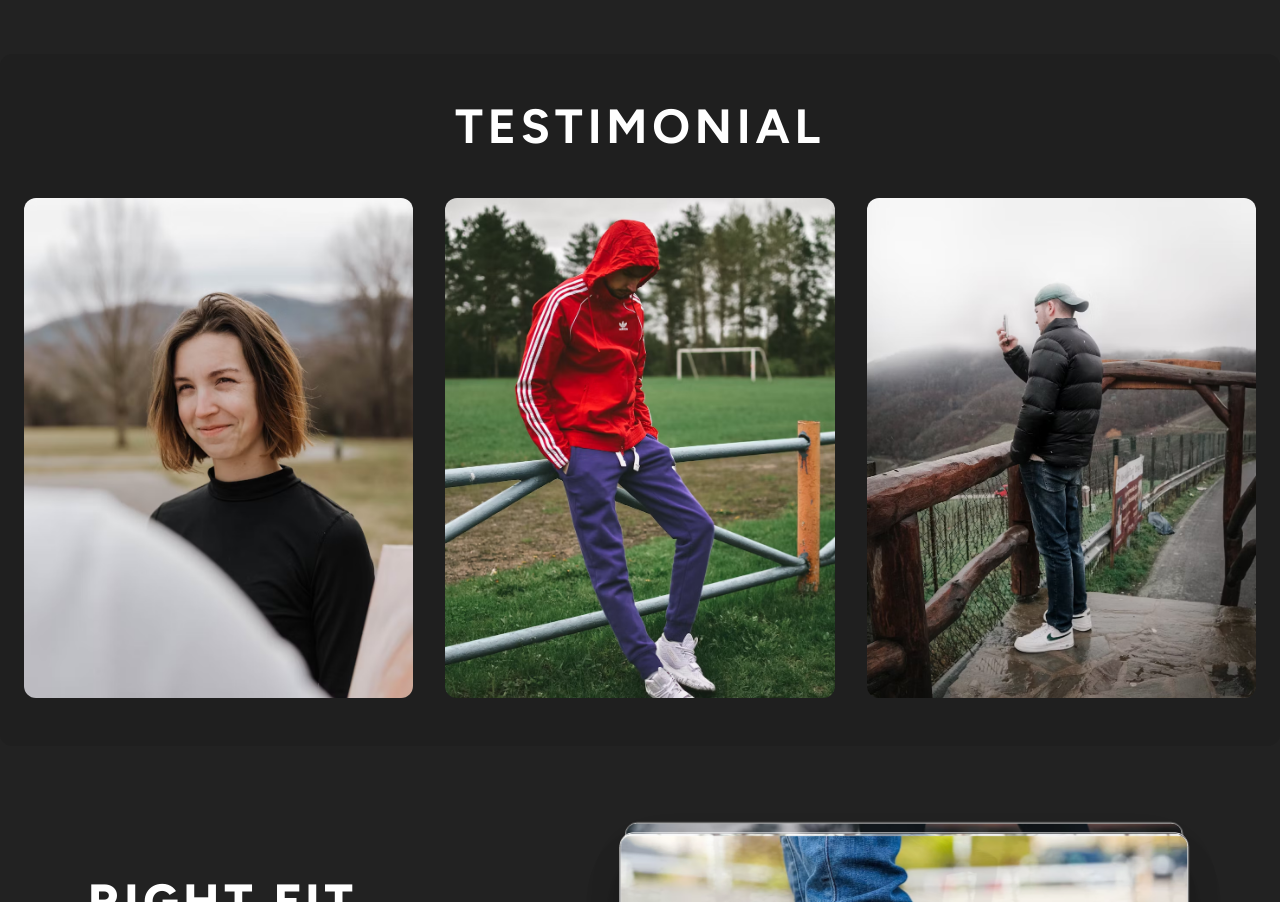
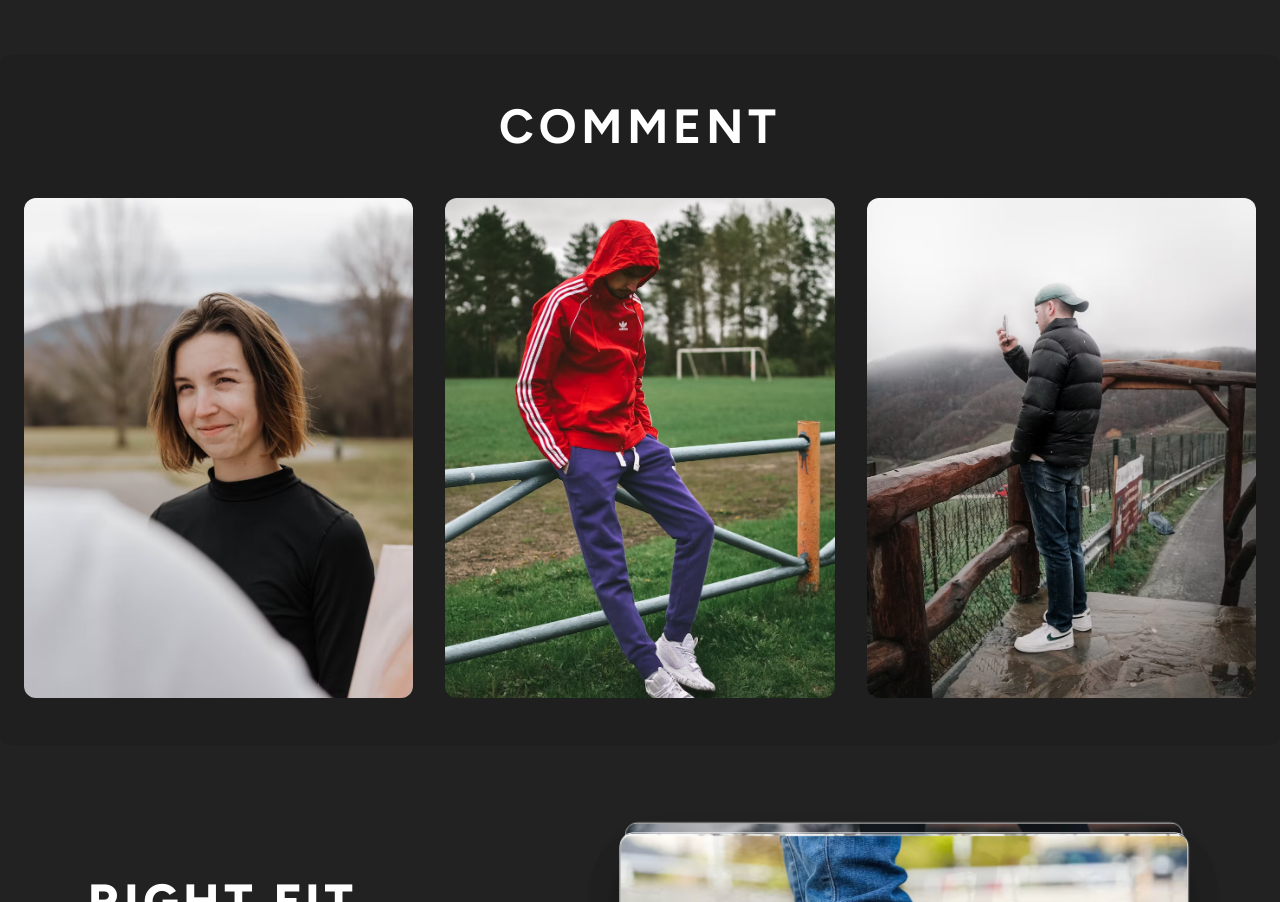
Before and after one commit to RaziMaulana/shoesapp, a Next.js app: page / in a window 1280 px wide. Shown: the part 1913-2815 px from the top of the page. Built offline with nearby package versions, Linux system fonts and the light colour scheme.

Commit message:
change testimonial title from testimonial to Comment

```diff
--- a/components/testimonialSection.tsx
+++ b/components/testimonialSection.tsx
@@ -66,7 +66,7 @@ export default function Testimonial() {
           ? 'opacity-100 translate-y-0'
           : 'opacity-0 -translate-y-10'
       }`}>
-        Testimonial
+        Comment
       </h1>
 
       {/* Grid Foto Testimoni dengan animasi staggered */}
```
